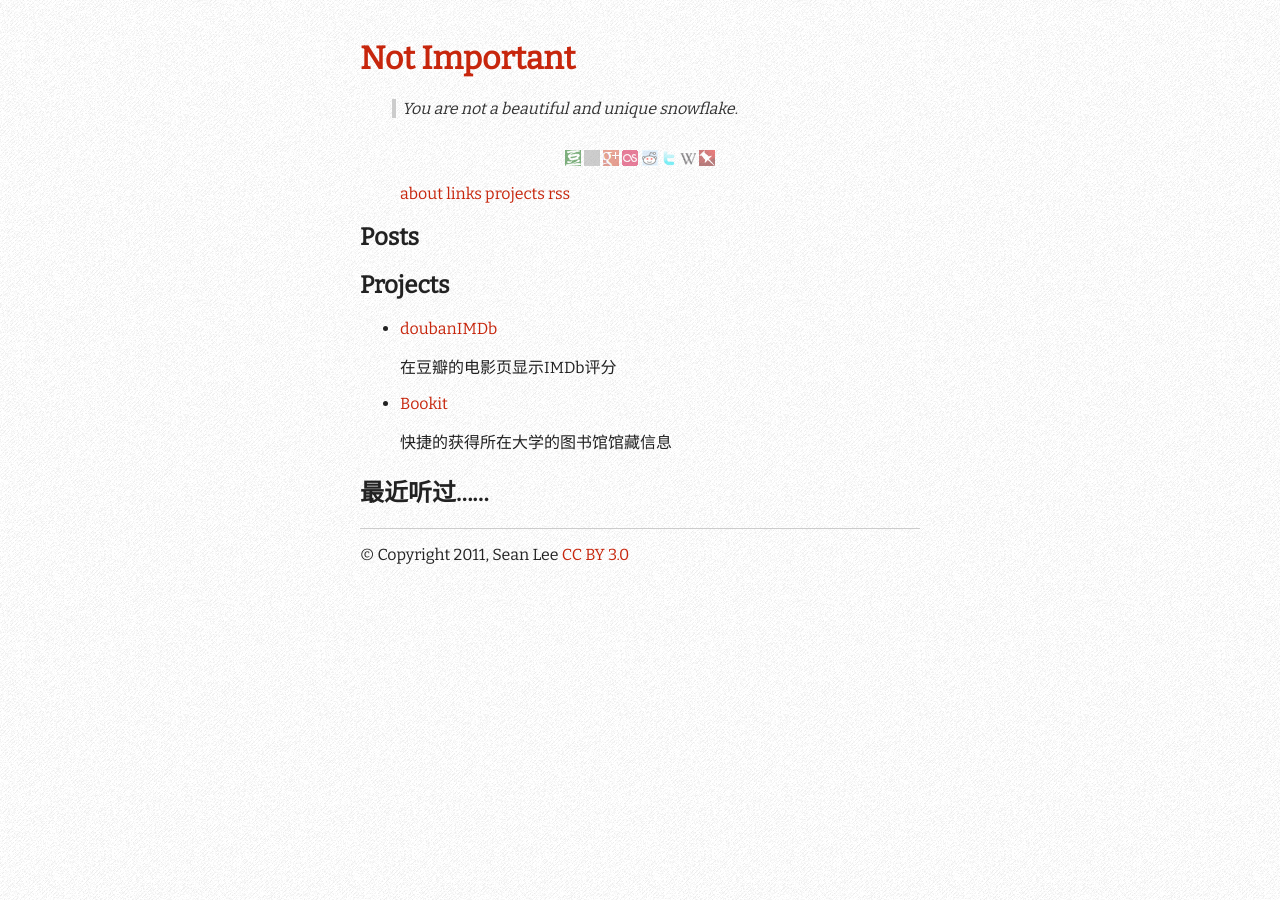
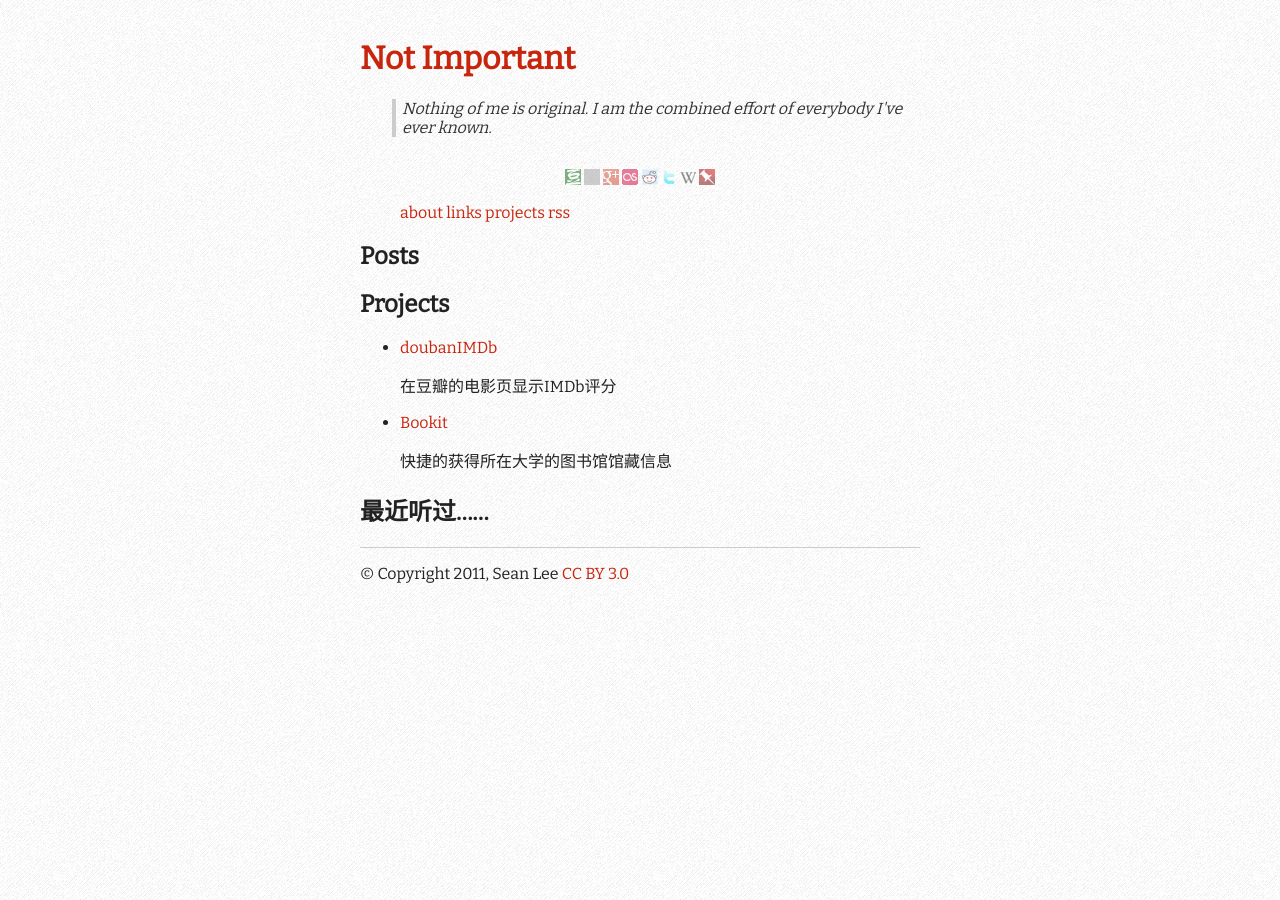
Before and after one commit to lisongx/notimportant.org, a Jekyll site: the page built from index.html, in a window 1280 px wide. Built offline with Jekyll 4.4.1, drawn with Linux system fonts in a browser that asks for light colours; nearby versions of some CDN libraries; grey boxes are pictures that could not be loaded.

Commit message:
change the quote

```diff
--- a/_layouts/default.html
+++ b/_layouts/default.html
@@ -27,7 +27,7 @@
     <header>
         <hgroup>
         <h1><a href="/">Not Important</a></h1>
-        <blockquote>You are not a beautiful and unique snowflake.</blockquote>
+        <blockquote>Nothing of me is original. I am the combined effort of everybody I've ever known.</blockquote>
         </hgroup>
         <p id="rellinks">
         <a rel="me" title="豆瓣" href="http://www.douban.com/people/xiaosong/"><img alt="豆瓣" src="/img/icons/douban.png" width="16" height="16"></a>
```
